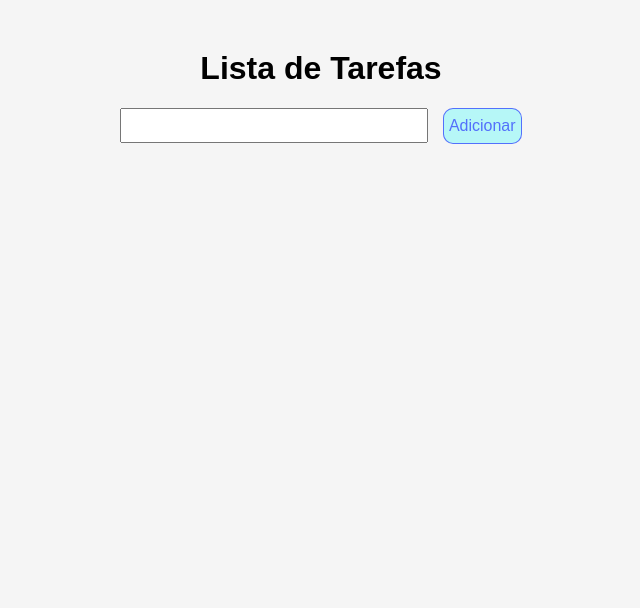
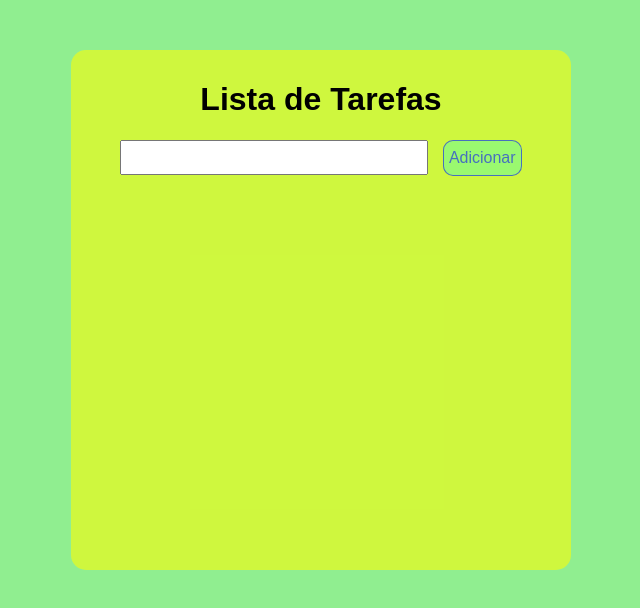
Before and after one commit to sergiomerces/todo, a plain HTML site: page index.html in a window 1280 px wide. Shown: the whole page, without its empty margins (319-959 px from the left). Drawn offline with Linux system fonts and the light colour scheme.

Commit message:
aplicando estilo de cores

```diff
--- a/assets/css/style.css
+++ b/assets/css/style.css
@@ -2,15 +2,19 @@
 
 body {
     min-width: 320px;
-    background-color: whitesmoke;
+    background-color: lightgreen;
     font: normal 16px Arial, Verdana, sans-serif;
     text-align: center;
     margin-top: 50px;
 }
 
 main {
-    width: 500px;
+    background-color: rgba(255, 255, 0, 0.568);
+    width: 480px;
+    height:500px;
     margin: auto;
+    border-radius: 15px 15px 15px 15px;
+    padding: 10px;
 }
 
 input#tarefa {
```
